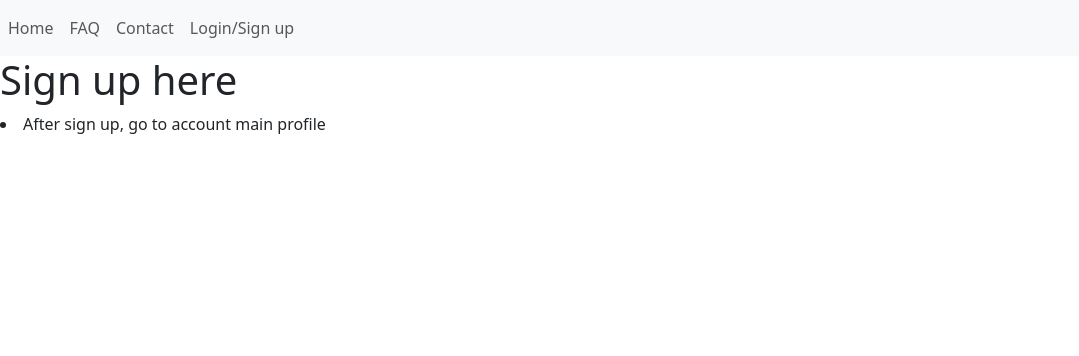
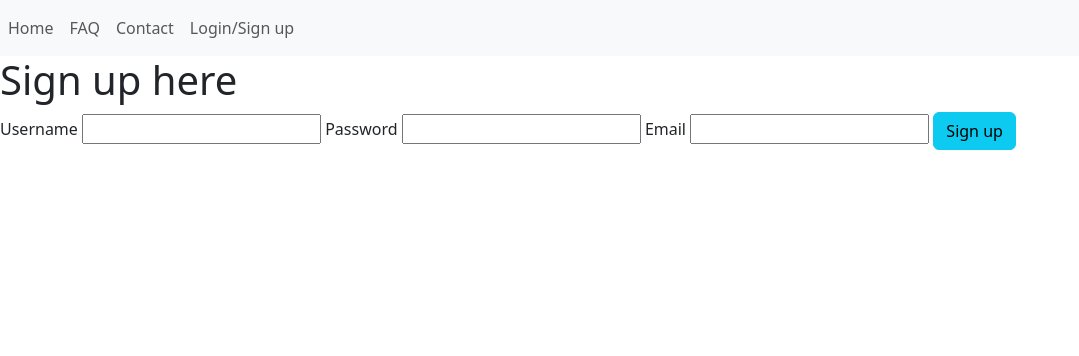
Before and after one commit to rakhan19/TripPlanner421, a Flask app: page /signup in a window 1280 px wide. Shown: the top 356 px of the page, without its empty margins (0-1079 px from the left). Run offline with Flask 3, Linux system fonts and the light colour scheme.

Commit message:
Add files via upload

```diff
--- a/templates/base0.html
+++ b/templates/base0.html
@@ -27,7 +27,7 @@
               <a class="nav-link" href="#">Contact</a>
             </li>
             <li class="nav-item">
-                <a class="nav-link" href="{{url_for('admit')}}">Login/Sign up</a>
+                <a class="nav-link" href="{{url_for('auth.login')}}">Login/Sign up</a>
               </li>
           </ul>
       </nav>
--- a/templates/signup.html
+++ b/templates/signup.html
@@ -1,6 +1,14 @@
 {% extends "base0.html"%}
 
 {% block content %}
-    <h1>Sign up here</h1>
-    <li>After sign up, go to account main profile</li>
+<h1>Sign up here</h1>
+<form action="{{ url_for('auth.register') }}" method="POST">
+    <label for="username">Username</label>
+    <input type="text" name="username" required>
+    <label for="password">Password</label>
+    <input type="password" name="password" required>
+    <label for="email">Email</label>
+    <input type="email" name="email" required>
+    <button type="submit" class="btn btn-info">Sign up</button>
+</form>
 {% endblock %}
```
Also changed, not shown: templates/base1.html (+4 -12 lines), templates/mainpage.html (+8 -0 lines), templates/budget.html (line endings or trailing spaces), templates/chat.html (line endings or trailing spaces), templates/welcome.html (line endings or trailing spaces).
